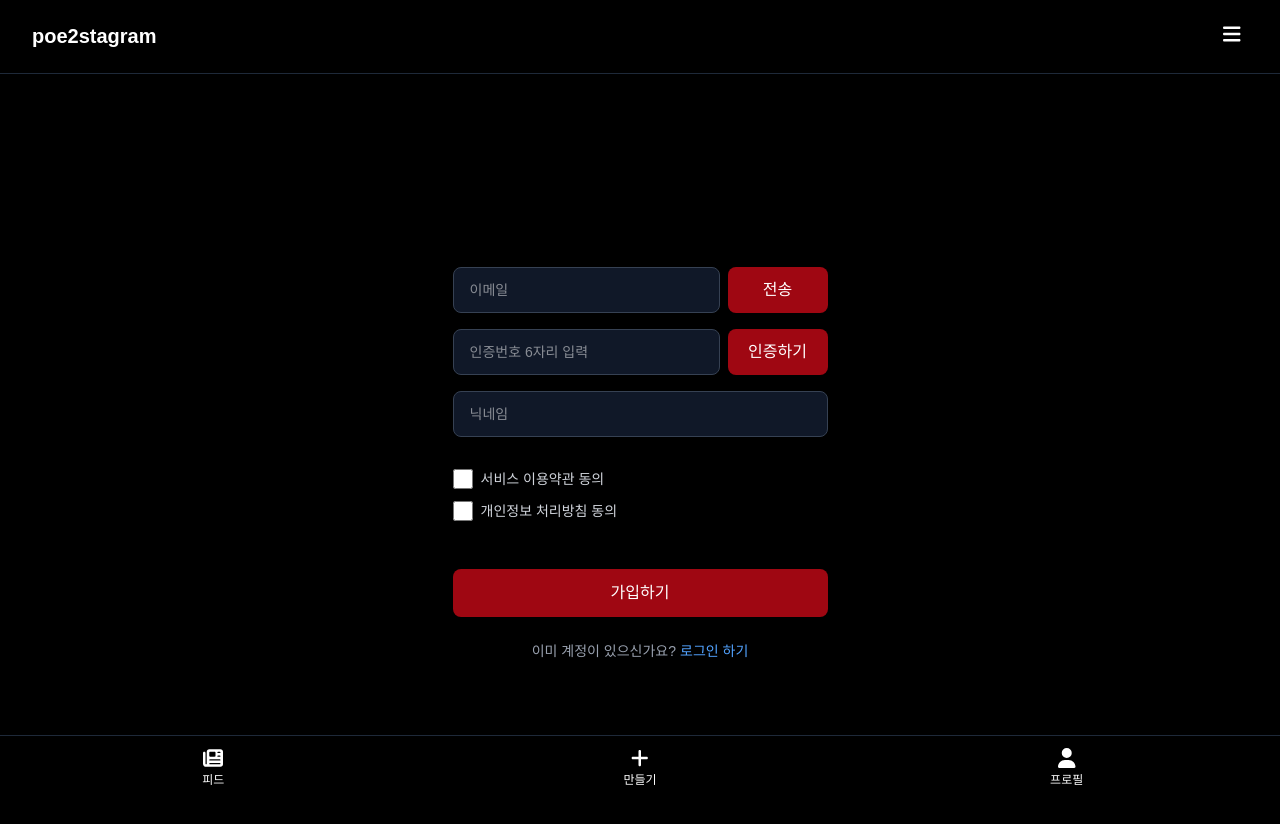
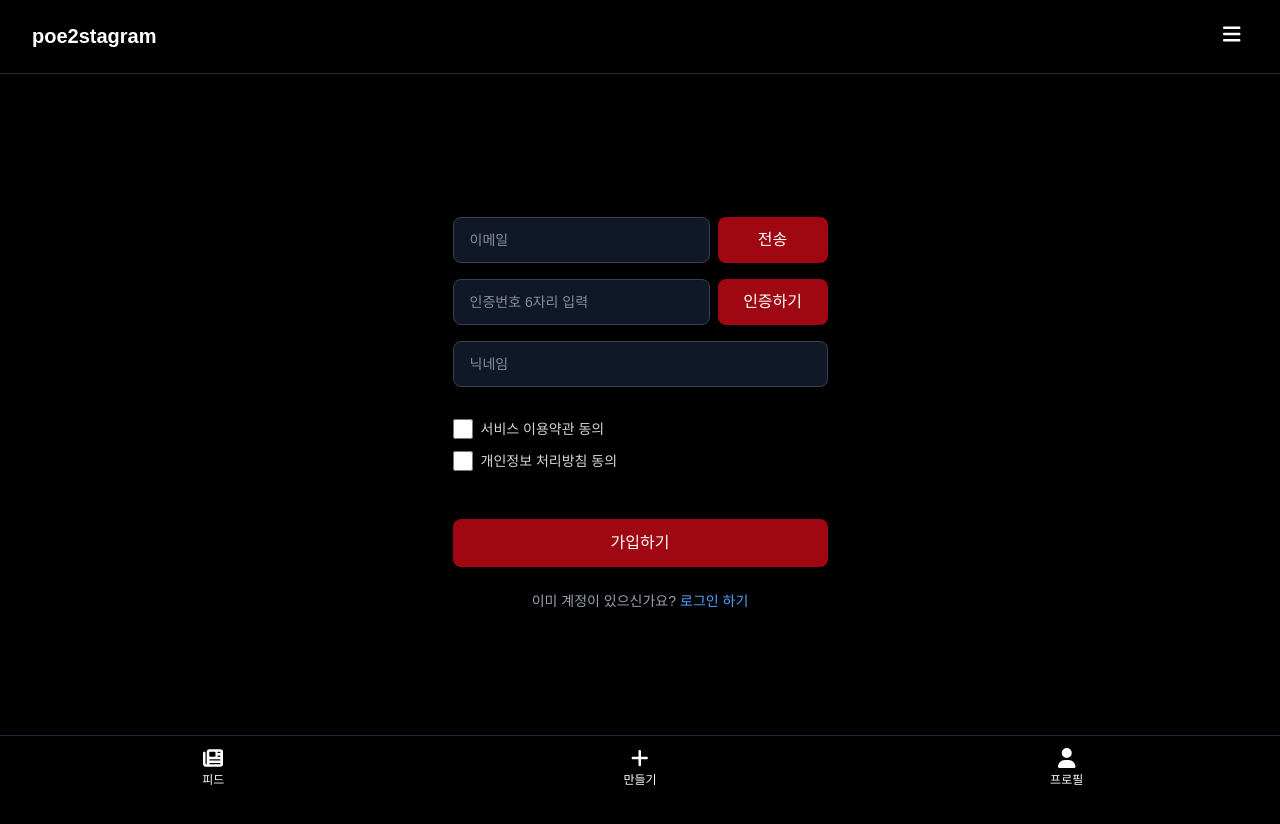
Before and after one commit to zzang535/poestagram, a Next.js app: page /signup in a window 1280 px wide. Shown: the top 824 px of the page. Built offline with nearby package versions, Linux system fonts and the light colour scheme.

Commit message:
feat: sign up form to ratio

```diff
--- a/src/components/SignUpForm.tsx
+++ b/src/components/SignUpForm.tsx
@@ -28,24 +28,24 @@ export default function SignUpForm() {
   };
 
   return (
-    <div className="min-h-screen flex flex-col items-center justify-center px-4">
+    <div className="h-[calc(100vh-100px)] flex flex-col items-center justify-center px-4">
       <div className="w-full max-w-[375px] space-y-6">
         <form className="space-y-4">
           <div>
-            <div className="flex flex-wrap gap-2">
+            <div className="flex gap-2">
               <input
                 type="email"
                 placeholder="이메일"
                 value={email}
                 onChange={(e) => setEmail(e.target.value)}
-                className="flex-1 px-4 py-3 border border-gray-700 rounded-lg text-sm focus:border-white focus:ring-white bg-gray-900 text-white"
+                className="w-[70%] px-4 py-3 border border-gray-700 rounded-lg text-sm focus:border-white focus:ring-white bg-gray-900 text-white"
                 required
               />
               <button
                 type="button"
                 onClick={handleSendVerification}
                 disabled={isLoading}
-                className="w-[100px] bg-red-800 text-white rounded-lg font-medium hover:bg-red-900 transition-colors disabled:bg-gray-700 disabled:cursor-not-allowed"
+                className="w-[30%] bg-red-800 text-white rounded-lg font-medium hover:bg-red-900 transition-colors disabled:bg-gray-700 disabled:cursor-not-allowed"
               >
                 {isLoading ? "전송중..." : "전송"}
               </button>
@@ -61,12 +61,12 @@ export default function SignUpForm() {
             <input
               type="text"
               placeholder="인증번호 6자리 입력"
-              className="flex-1 px-4 py-3 border border-gray-700 rounded-lg text-sm focus:border-white focus:ring-white bg-gray-900 text-white"
+              className="w-[70%] px-4 py-3 border border-gray-700 rounded-lg text-sm focus:border-white focus:ring-white bg-gray-900 text-white"
               required
             />
             <button
               type="button"
-              className="w-[100px] bg-red-800 text-white rounded-lg font-medium hover:bg-red-900 transition-colors"
+              className="w-[30%] bg-red-800 text-white rounded-lg font-medium hover:bg-red-900 transition-colors"
             >
               인증하기
             </button>
```
